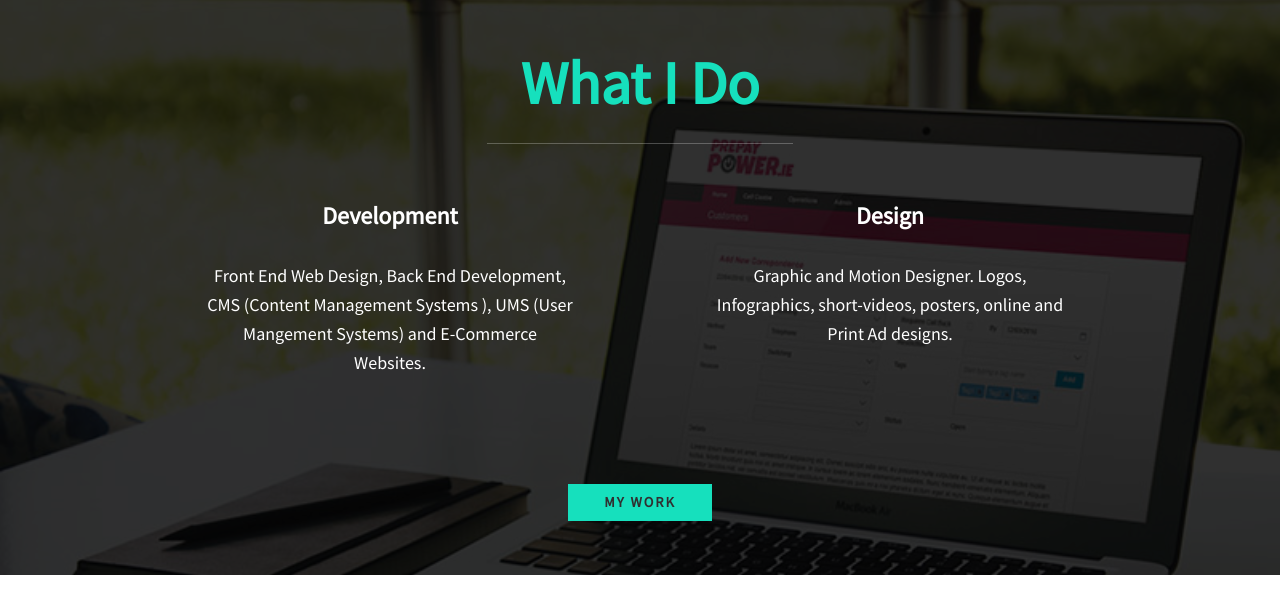
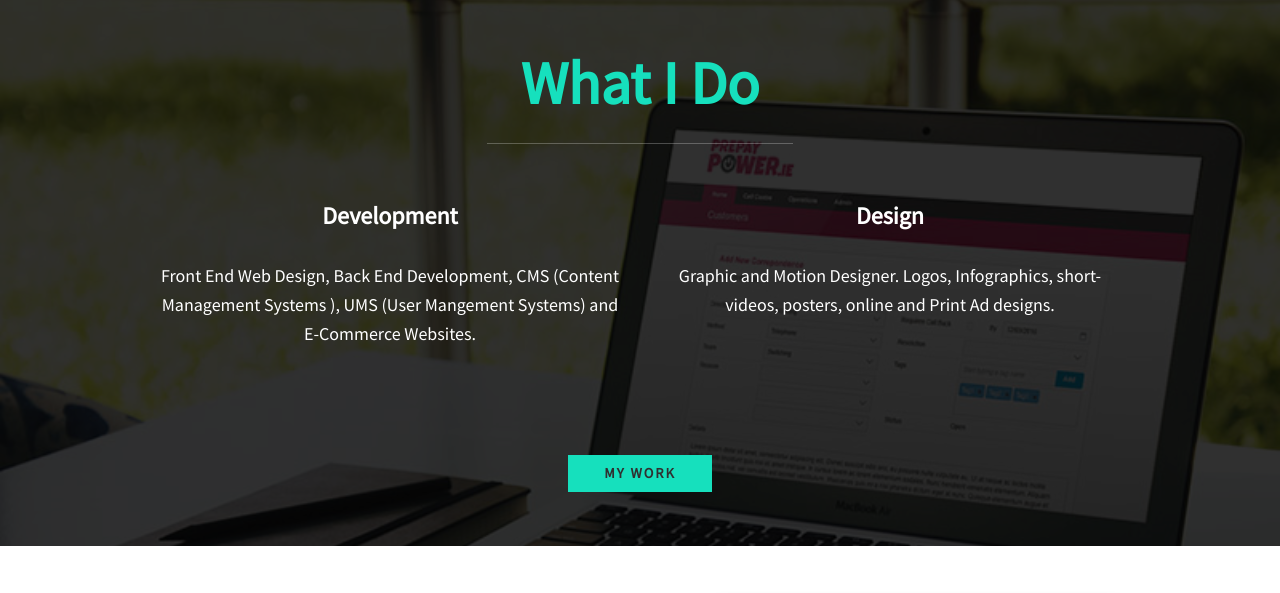
Before and after one commit to junior231/Ilo_Collins_New_Portfolio, a PHP site: page / in a window 1280 px wide. Shown: the part 678-1271 px from the top of the page. Run offline with PHP 8.4, Linux system fonts and the light colour scheme; some libraries are stand-ins or nearby versions.

Commit message:
up and running

```diff
--- a/styles/style.css
+++ b/styles/style.css
@@ -336,7 +336,6 @@ header {
 }
 
 .text {
-    width: 400px;
     padding: 1rem;
 }
 
```
